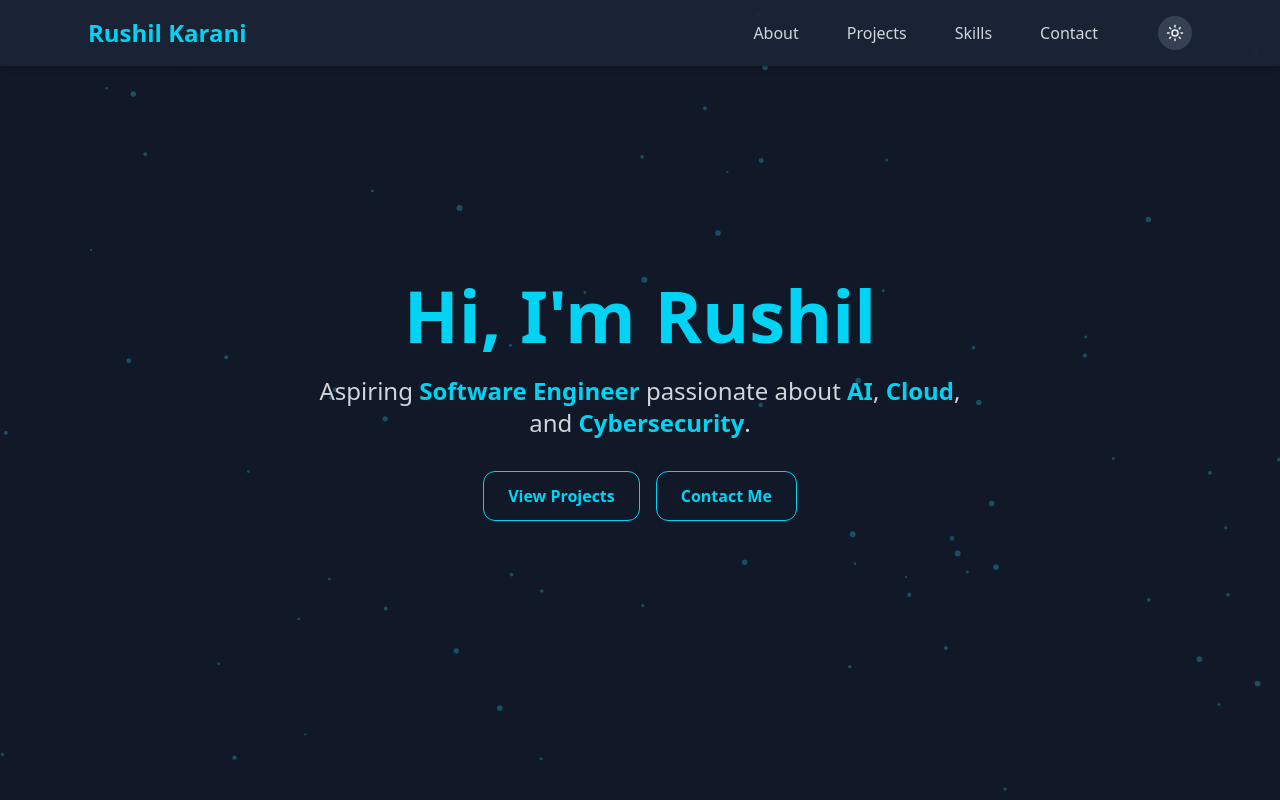
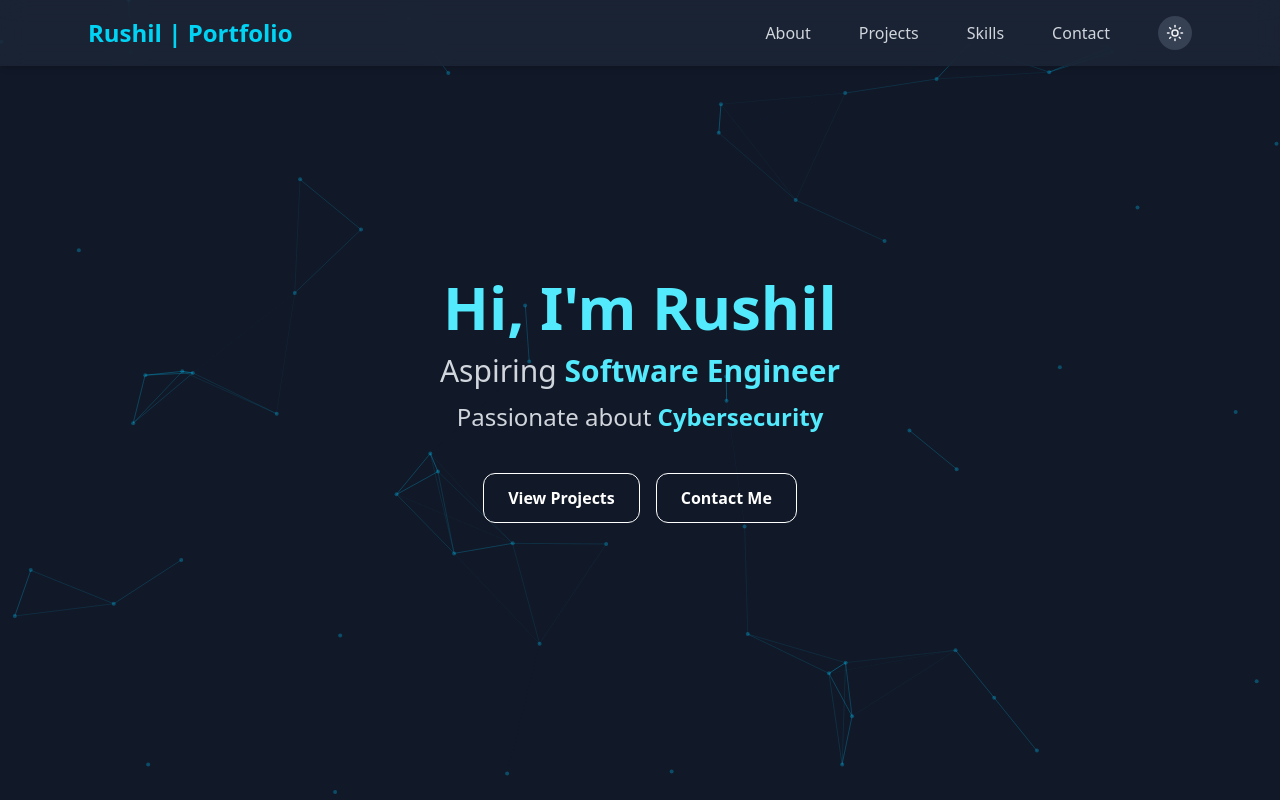
Before and after one commit to karanir2005/portfolio, a Next.js app: page / in a window 1280 px wide. Built offline with nearby package versions, Linux system fonts and the light colour scheme.

Commit message:
hero update

```diff
--- a/eslint.config.mjs
+++ b/eslint.config.mjs
@@ -22,4 +22,6 @@ const eslintConfig = [
   },
 ];
 
+
+
 export default eslintConfig;
--- a/src/components/Hero.tsx
+++ b/src/components/Hero.tsx
@@ -1,151 +1,97 @@
 "use client";
 
-import { useEffect, useRef } from "react";
-import { motion } from "framer-motion";
+import { motion, AnimatePresence } from "framer-motion";
 import { useTheme } from "@/context/ThemeProvider";
+import HeroBackground from "./HeroBackground";
+import { useState, useEffect } from "react";
 
 export default function Hero() {
   const { theme } = useTheme();
-  const canvasRef = useRef<HTMLCanvasElement>(null);
 
-  // Draw particles
-  useEffect(() => {
-    const canvas = canvasRef.current;
-    if (!canvas) return;
-
-    const ctx = canvas.getContext("2d");
-    if (!ctx) return;
-
-    let width = (canvas.width = window.innerWidth);
-    let height = (canvas.height = window.innerHeight);
-
-    let mouse = { x: width / 2, y: height / 2 };
-    const particles: { x: number; y: number; r: number; dx: number; dy: number }[] = [];
-
-    // Create particles
-    for (let i = 0; i < 70; i++) {
-      particles.push({
-        x: Math.random() * width,
-        y: Math.random() * height,
-        r: Math.random() * 2 + 1,
-        dx: (Math.random() - 0.5) * 0.5,
-        dy: (Math.random() - 0.5) * 0.5,
-      });
-    }
-
-    const handleMouse = (e: MouseEvent) => {
-      mouse.x = e.clientX;
-      mouse.y = e.clientY;
-    };
-    window.addEventListener("mousemove", handleMouse);
-
-    function animate() {
-      ctx.clearRect(0, 0, width, height);
-
-      for (let p of particles) {
-        p.x += p.dx;
-        p.y += p.dy;
-
-        if (p.x < 0) p.x = width;
-        if (p.x > width) p.x = 0;
-        if (p.y < 0) p.y = height;
-        if (p.y > height) p.y = 0;
-
-        const distX = p.x - mouse.x;
-        const distY = p.y - mouse.y;
-        const dist = Math.sqrt(distX * distX + distY * distY);
-
-        if (dist < 120) {
-          p.x += (distX / dist) * 0.8;
-          p.y += (distY / dist) * 0.8;
-        }
-
-        ctx.beginPath();
-        ctx.arc(p.x, p.y, p.r, 0, Math.PI * 2);
-        ctx.fillStyle = theme === "dark"
-          ? "rgba(34,211,238,0.3)"
-          : "rgba(8,145,178,0.25)";
-        ctx.fill();
-      }
-
-      requestAnimationFrame(animate);
-    }
-
-    animate();
-
-    const handleResize = () => {
-      width = canvas.width = window.innerWidth;
-      height = canvas.height = window.innerHeight;
-    };
-    window.addEventListener("resize", handleResize);
-
-    return () => {
-      window.removeEventListener("mousemove", handleMouse);
-      window.removeEventListener("resize", handleResize);
-    };
-  }, [theme]);
-
-
-  // Highlight cyan accents
+  // Slightly brighter cyan for contrast
   const highlightClass =
     theme === "dark"
-      ? "text-cyan-400 font-semibold"
-      : "text-cyan-600 font-semibold";
+      ? "text-cyan-300 font-semibold"
+      : "text-cyan-500 font-semibold";
+
+  const phrases = ["Artificial Intelligence", "Cybersecurity", "Cloud Computing"];
+  const [currentIndex, setCurrentIndex] = useState(0);
+
+  useEffect(() => {
+    const interval = setInterval(() => {
+      setCurrentIndex((prev) => (prev + 1) % phrases.length);
+    }, 3000);
+    return () => clearInterval(interval);
+  }, []);
 
   return (
     <section
       id="hero"
       className="relative min-h-screen flex flex-col justify-center items-center text-center px-6 overflow-hidden"
     >
-      {/* Background Canvas */}
-      <canvas ref={canvasRef} className="absolute inset-0 w-full h-full z-0" />
+      <HeroBackground />
 
-      {/* Foreground Content */}
-      <div className="relative z-10">
+      <div className="relative z-10 flex flex-col items-center">
         <motion.h1
-          className={`text-5xl md:text-7xl font-bold transition-colors duration-500
-          ${theme === "dark" ? "text-cyan-400" : "text-cyan-600"}`}
+          className={`text-5xl md:text-6xl font-bold transition-colors duration-500
+          ${theme === "dark" ? "text-cyan-300" : "text-cyan-500"}`}
           initial={{ opacity: 0, y: -50 }}
           animate={{ opacity: 1, y: 0 }}
           transition={{ duration: 0.8 }}
         >
-          Hi, I&apos;m Rushil
+          Hi, I'm Rushil
         </motion.h1>
 
         <motion.p
-          className={`mt-6 text-xl md:text-2xl max-w-2xl transition-colors duration-500
+          className={`mt-4 text-2xl md:text-3xl max-w-2xl text-center transition-colors duration-500
           ${theme === "dark" ? "text-gray-300" : "text-gray-700"}`}
           initial={{ opacity: 0, y: 30 }}
           animate={{ opacity: 1, y: 0 }}
           transition={{ delay: 0.3, duration: 0.8 }}
         >
-          Aspiring <span className={highlightClass}>Software Engineer</span>{" "}
-          passionate about <span className={highlightClass}>AI</span>,{" "}
-          <span className={highlightClass}>Cloud</span>, and{" "}
-          <span className={highlightClass}>Cybersecurity</span>.
+          Aspiring <span className={highlightClass}>Software Engineer</span>
+        </motion.p>
+
+        <motion.p
+          className={`mt-3 text-xl md:text-2xl max-w-2xl text-center transition-colors duration-500
+          ${theme === "dark" ? "text-gray-300" : "text-gray-700"}`}
+        >
+          Passionate about{" "}
+          <AnimatePresence mode="wait">
+            <motion.span
+              key={currentIndex}
+              className={highlightClass}
+              initial={{ opacity: 0 }}
+              animate={{ opacity: 1 }}
+              exit={{ opacity: 0 }}
+              transition={{ duration: 1 }}
+            >
+              {phrases[currentIndex]}
+            </motion.span>
+          </AnimatePresence>
         </motion.p>
 
         <motion.div
-          className="mt-8 flex gap-4 justify-center"
+          className="mt-10 flex gap-4 justify-center"
           initial={{ opacity: 0 }}
           animate={{ opacity: 1 }}
           transition={{ delay: 0.6, duration: 0.8 }}
         >
           <a
             href="#projects"
-            className={`px-6 py-3 rounded-xl border font-bold transition-colors duration-500
+            className={`px-6 py-3 rounded-xl border font-semibold transition-colors duration-500
             ${theme === "dark"
-              ? "border-cyan-400 text-cyan-400 hover:bg-cyan-400/20"
-              : "border-cyan-600 text-cyan-600 hover:bg-cyan-600/20"}`}
+              ? "text-white hover:bg-cyan-300/70"
+              : "border-cyan-500 text-cyan-500 hover:bg-cyan-500/10"}`}
           >
             View Projects
           </a>
           <a
             href="#contact"
-            className={`px-6 py-3 rounded-xl border font-bold transition-colors duration-500
+            className={`px-6 py-3 rounded-xl border font-semibold transition-colors duration-500
             ${theme === "dark"
-              ? "border-cyan-400 text-cyan-400 hover:bg-cyan-400/20"
-              : "border-cyan-600 text-cyan-600 hover:bg-cyan-600/20"}`}
+              ? "text-white hover:bg-cyan-300/70"
+              : "border-cyan-500 text-cyan-500 hover:bg-cyan-500/10"}`}
           >
             Contact Me
           </a>
--- /dev/null
+++ b/src/components/HeroBackground.tsx
@@ -0,0 +1,94 @@
+"use client";
+import { useEffect, useRef } from "react";
+
+export default function HeroBackground() {
+  const canvasRef = useRef<HTMLCanvasElement>(null);
+
+  useEffect(() => {
+    const canvas = canvasRef.current!;
+    const ctx = canvas.getContext("2d")!;
+    let particles: { x: number; y: number; vx: number; vy: number }[] = [];
+    const mouse = { x: -1000, y: -1000 };
+
+    function resize() {
+      canvas.width = window.innerWidth;
+      canvas.height = window.innerHeight;
+
+      const spacing = 60; // fewer particles, more spaced
+      particles = Array.from({ length: spacing }, () => ({
+        x: Math.random() * canvas.width,
+        y: Math.random() * canvas.height,
+        vx: (Math.random() - 0.5) * 0.4,
+        vy: (Math.random() - 0.5) * 0.4,
+      }));
+    }
+
+    function animate() {
+      ctx.clearRect(0, 0, canvas.width, canvas.height);
+
+      // draw particles and lines
+      particles.forEach((p, i) => {
+        p.x += p.vx;
+        p.y += p.vy;
+        if (p.x < 0 || p.x > canvas.width) p.vx *= -1;
+        if (p.y < 0 || p.y > canvas.height) p.vy *= -1;
+
+        // draw particle
+        ctx.beginPath();
+        ctx.arc(p.x, p.y, 2, 0, Math.PI * 2);
+        ctx.fillStyle = "rgba(0,200,255,0.3)";
+        ctx.fill();
+
+        // connect to other particles
+        for (let j = i + 1; j < particles.length; j++) {
+          const q = particles[j];
+          const dist = Math.hypot(p.x - q.x, p.y - q.y);
+          if (dist < 140) {
+            ctx.strokeStyle = `rgba(0,200,255,${1 - dist / 140})`;
+            ctx.lineWidth = 0.4;
+            ctx.beginPath();
+            ctx.moveTo(p.x, p.y);
+            ctx.lineTo(q.x, q.y);
+            ctx.stroke();
+          }
+        }
+
+        // glow to cursor
+        const distMouse = Math.hypot(p.x - mouse.x, p.y - mouse.y);
+        if (distMouse < 180) {
+          ctx.beginPath();
+          ctx.arc(p.x, p.y, 4, 0, Math.PI * 2);
+          ctx.fillStyle = `rgba(0,200,255,${1 - distMouse / 180})`;
+          ctx.fill();
+
+          ctx.beginPath();
+          ctx.moveTo(p.x, p.y);
+          ctx.lineTo(mouse.x, mouse.y);
+          ctx.strokeStyle = `rgba(0,200,255,${1 - distMouse / 180})`;
+          ctx.lineWidth = 1;
+          ctx.stroke();
+        }
+      });
+
+      requestAnimationFrame(animate);
+    }
+
+    resize();
+    animate();
+
+    const handleMouseMove = (e: MouseEvent) => {
+      mouse.x = e.clientX;
+      mouse.y = e.clientY;
+    };
+
+    window.addEventListener("resize", resize);
+    window.addEventListener("mousemove", handleMouseMove);
+
+    return () => {
+      window.removeEventListener("resize", resize);
+      window.removeEventListener("mousemove", handleMouseMove);
+    };
+  }, []);
+
+  return <canvas ref={canvasRef} className="absolute inset-0 -z-10" />;
+}
--- a/src/components/Navbar.tsx
+++ b/src/components/Navbar.tsx
@@ -1,7 +1,7 @@
 "use client";
 
 import { Sun, Moon } from "lucide-react";
-//import { motion } from "framer-motion";
+import { motion } from "framer-motion";
 import { useTheme } from "@/context/ThemeProvider";
 
 export default function Navbar() {
@@ -15,14 +15,17 @@ export default function Navbar() {
       <div className="max-w-6xl mx-auto grid grid-cols-3 items-center px-6 py-4">
 
         {/* Logo (Left) */}
+        {/* Logo (Left) */}
         <h1
           className={`text-2xl font-semibold transition-colors duration-500
           ${theme === "dark" ? "text-cyan-400" : "text-cyan-600"}`}
         >
-          Rushil Karani
+          <a href="#" className="hover:underline">
+            Rushil | Portfolio
+          </a>
         </h1>
 
-        <div className="hidden md:flex items-center gap-15 justify-end col-span-2">
+        <div className="hidden md:flex items-center gap-12 justify-end col-span-2">
           <ul
             className={`flex gap-12 font-medium transition-colors duration-100
             ${theme === "dark" ? "text-gray-300" : "text-gray-700"}`}
@@ -47,7 +50,14 @@ export default function Navbar() {
                 ? "bg-gray-700 hover:bg-gray-600 text-gray-100"
                 : "bg-gray-300 hover:bg-gray-400 text-gray-900"}`}
             >
+              <motion.div
+                key={theme} // this ensures it re-animates when theme changes
+                initial={{ rotate: 0 }}
+                animate={{ rotate: 360 }}
+                transition={{ duration: 0.5 }}
+              >
                 {theme === "dark" ? <Sun size={18} /> : <Moon size={18} />}
+              </motion.div>
             </button>
         </div>
       </div>
```
Lines whose indentation alone changed are shown as unchanged.
